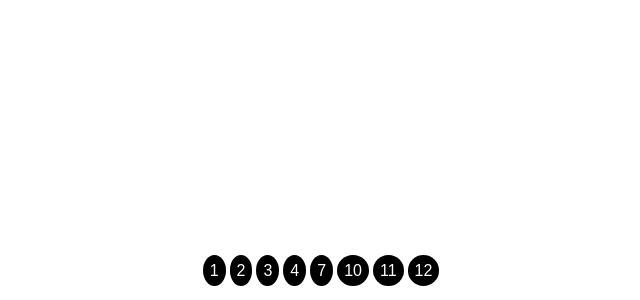
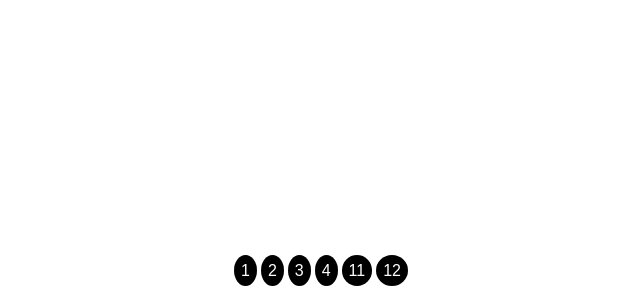
Before and after one commit to xaca/video_telling, a website: page index.html in a window 1280 px wide. Shown: the part 500-800 px from the top of the page, without its empty margins (319-959 px from the left). Drawn offline with Linux system fonts and the light colour scheme.

Commit message:
se ajusta el menu para mejorar la navegacion

```diff
--- a/index.html
+++ b/index.html
@@ -15,8 +15,6 @@
         <div class="btn_circulo" onclick="cargarVideo(2);">2</div>
         <div class="btn_circulo" onclick="cargarVideo(3);">3</div>
         <div class="btn_circulo" onclick="cargarVideo(4);">4</div>
-        <div class="btn_circulo" onclick="cargarVideo(7);">7</div>
-        <div class="btn_circulo" onclick="cargarVideo(10);">10</div>
         <div class="btn_circulo" onclick="cargarVideo(11);">11</div>
         <div class="btn_circulo" onclick="cargarVideo(12);">12</div>
     </nav>
```
